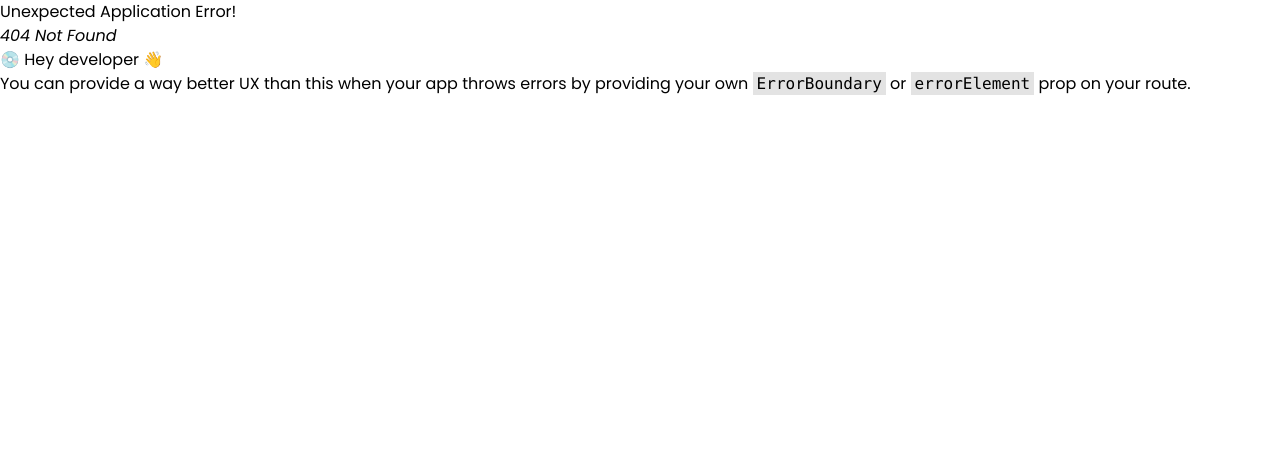
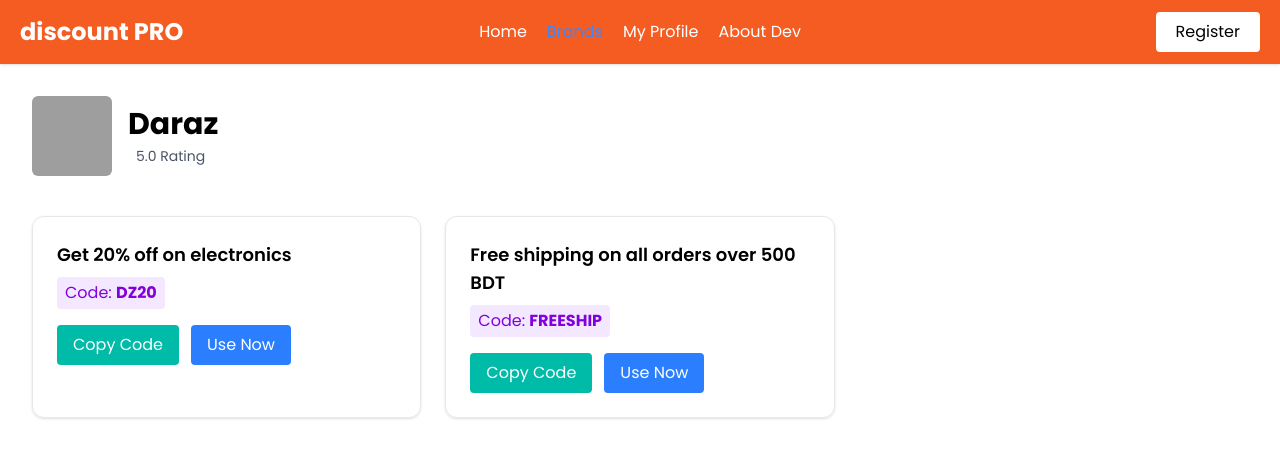
Before and after one commit to Nafiuls/discount-pro, a React (Vite) app: page /brands/1 in a window 1280 px wide. Before the commit this address had no page. Shown: the top 458 px of the page. Built offline with nearby package versions, Linux system fonts and the light colour scheme; grey boxes are pictures that could not be loaded.

Commit message:
deatails page working

```diff
--- a/package.json
+++ b/package.json
@@ -13,9 +13,11 @@
     "@tailwindcss/vite": "^4.1.5",
     "daisyui": "^5.0.35",
     "firebase": "^11.6.1",
-    "react": "^19.0.0",
-    "react-dom": "^19.0.0",
+    "react": "^19.1.0",
+    "react-copy-to-clipboard": "^5.1.0",
+    "react-dom": "^19.1.0",
     "react-fast-marquee": "^1.6.5",
+    "react-hot-toast": "^2.5.2",
     "react-router-dom": "^7.5.3",
     "swiper": "^11.2.6",
     "tailwindcss": "^4.1.5"
--- a/public/data.json
+++ b/public/data.json
@@ -5,7 +5,7 @@
     "rating": 4.5,
     "description": "Daraz is the largest online marketplace in Bangladesh offering a wide range of products at discounted prices.",
     "brand_logo": "https://i.ibb.co.com/j9d5Fwjv/daraz2.png",
-    "shop_Link": "https://www.daraz.com.bd",
+    "shop_Link": "https://www.daraz.com.bd/#?",
     "category": "Ecommerce",
     "isSaleOn": true,
     "coupons": [
--- a/src/components/TopBrands.jsx
+++ b/src/components/TopBrands.jsx
@@ -16,7 +16,7 @@
       <div className="mt-10">
         <Marquee pauseOnHover speed={100}>
           {data.map((item) => (
-            <Link>
+            <Link to={`/brands/${item._id}`}>
               <div key={item._id}>
                 <img
                   className="w-[300px] h-[200px]"
--- a/src/components/main layout/MainLayout.jsx
+++ b/src/components/main layout/MainLayout.jsx
@@ -1,6 +1,7 @@
 import React from "react";
 import { Outlet } from "react-router-dom";
 import Navbar from "../Navbar";
+import { Toaster } from "react-hot-toast";
 
 const MainLayout = () => {
   return (
@@ -9,6 +10,7 @@
       <div className="min-h-screen">
         <Outlet />
       </div>
+      <Toaster />
     </div>
   );
 };
--- /dev/null
+++ b/src/pages/Details.jsx
@@ -0,0 +1,63 @@
+import React from "react";
+import CopyToClipboard from "react-copy-to-clipboard";
+import toast from "react-hot-toast";
+import { useLoaderData } from "react-router-dom";
+
+const Details = () => {
+  const { brand_name, brand_logo, shop_link, coupons } = useLoaderData();
+
+  const handleCopy = () => {
+    toast.success("Coupon code copied!");
+  };
+  return (
+    <div className="p-8 max-w-7xl mx-auto">
+      {/* Brand Header */}
+      <div className="flex items-center mb-10 space-x-4">
+        <img
+          src={brand_logo}
+          alt="Brand Logo"
+          className="w-20 h-20 rounded-md object-cover"
+        />
+        <div>
+          <h1 className="text-3xl font-bold">{brand_name}</h1>
+          <div className="flex items-center mt-1 text-yellow-400">
+            <span className="text-sm text-gray-600 ml-2">5.0 Rating</span>
+          </div>
+        </div>
+      </div>
+
+      {/* Coupons Grid */}
+      <div className="grid grid-cols-1 sm:grid-cols-2 lg:grid-cols-3 gap-6">
+        {coupons.map((coupon) => (
+          <div
+            key={coupon.code}
+            className="border border-gray-200 p-6 rounded-xl shadow hover:shadow-lg transition"
+          >
+            <h2 className="text-lg font-semibold mb-2">{coupon.description}</h2>
+            <p className="mb-4 bg-purple-100 text-purple-700 px-2 py-1 inline-block rounded">
+              Code: <span className="font-bold">{coupon.coupon_code}</span>
+            </p>
+
+            <div className="flex space-x-3">
+              <CopyToClipboard text={coupon.coupon_code} onCopy={handleCopy}>
+                <button className="bg-teal-500 cursor-pointer hover:bg-teal-600 text-white px-4 py-2 rounded">
+                  Copy Code
+                </button>
+              </CopyToClipboard>
+              <a
+                href={shop_link}
+                target="_blank"
+                rel="noopener noreferrer"
+                className="bg-blue-500 cursor-pointer hover:bg-blue-600 text-white px-4 py-2 rounded"
+              >
+                Use Now
+              </a>
+            </div>
+          </div>
+        ))}
+      </div>
+    </div>
+  );
+};
+
+export default Details;
--- a/src/router/router.jsx
+++ b/src/router/router.jsx
@@ -5,6 +5,7 @@
 import MyProfile from "../pages/MyProfile";
 import AboutDev from "../pages/AboutDev";
 import RegisterPage from "../pages/RegisterPage";
+import Details from "../pages/Details";
 
 const router = createBrowserRouter([
   {
@@ -31,6 +32,17 @@
         path: "/register",
         element: <RegisterPage />,
       },
+      {
+        path: "/brands/:id",
+        element: <Details />,
+        loader: async ({ params }) => {
+          const res = await fetch("/data.json");
+          const data = await res.json();
+          const singleData = data.find((item) => item._id == params.id);
+          console.log(singleData);
+          return singleData;
+        },
+      },
     ],
   },
 ]);
```
Also changed, not shown: 1 other file (tests, documents, lock files or other folders).
